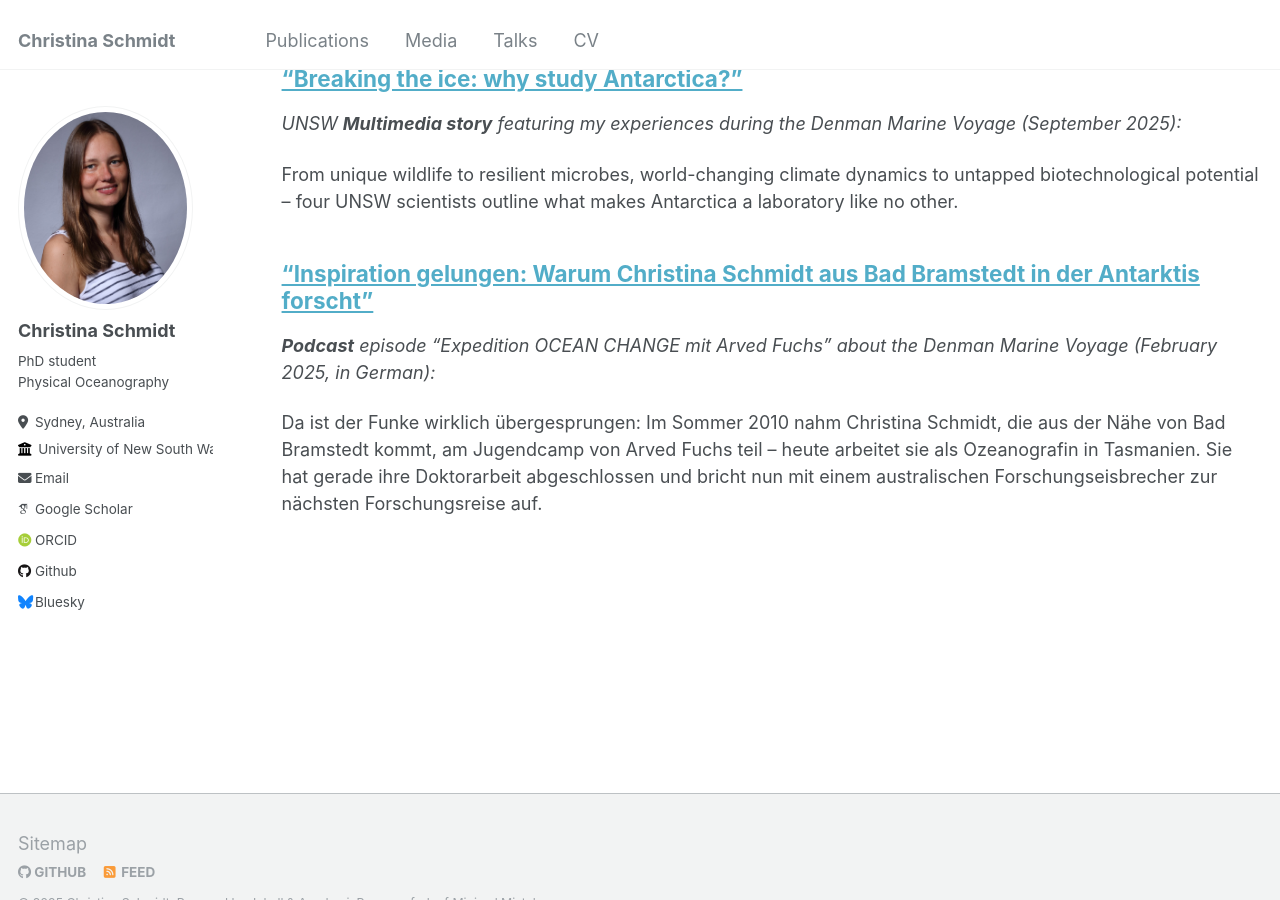
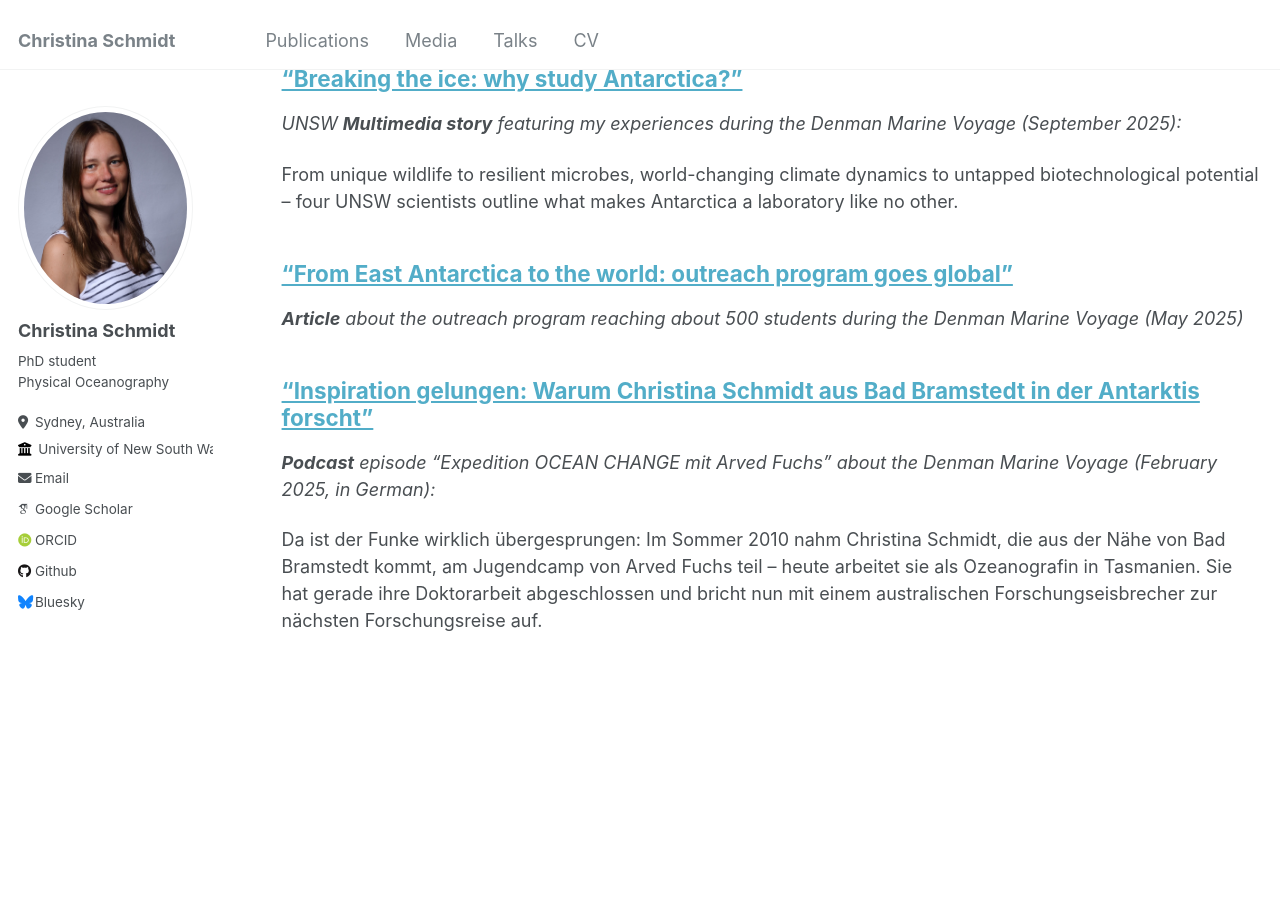
Before and after one commit to schmidt-christina/schmidt-christina.github.io, a Jekyll site: the page built from _pages/media.md, in a window 1280 px wide and 900 px high, scrolled down 428 px. Built offline with Jekyll 4.4.1, drawn with Linux system fonts in a browser that asks for light colours; some web fonts are replaced.

Commit message:
added article about DMV outreach

```diff
--- a/_pages/media.md
+++ b/_pages/media.md
@@ -22,6 +22,9 @@ author_profile: true
 
 From unique wildlife to resilient microbes, world-changing climate dynamics to untapped biotechnological potential – four UNSW scientists outline what makes Antarctica a laboratory like no other.
 
+## ["From East Antarctica to the world: outreach program goes global"](https://antarctic.org.au/from-east-antarctica-to-the-world-outreach-program-goes-global/)
+
+<em>**Article** about the outreach program reaching about 500 students during the Denman Marine Voyage (May 2025)</em>
 
 ## ["Inspiration gelungen: Warum Christina Schmidt aus Bad Bramstedt in der Antarktis forscht"](https://open.spotify.com/episode/1ea2lbHyrtfw7F2fa9vrHF?si=382a6b9446e548e4)
 
```
